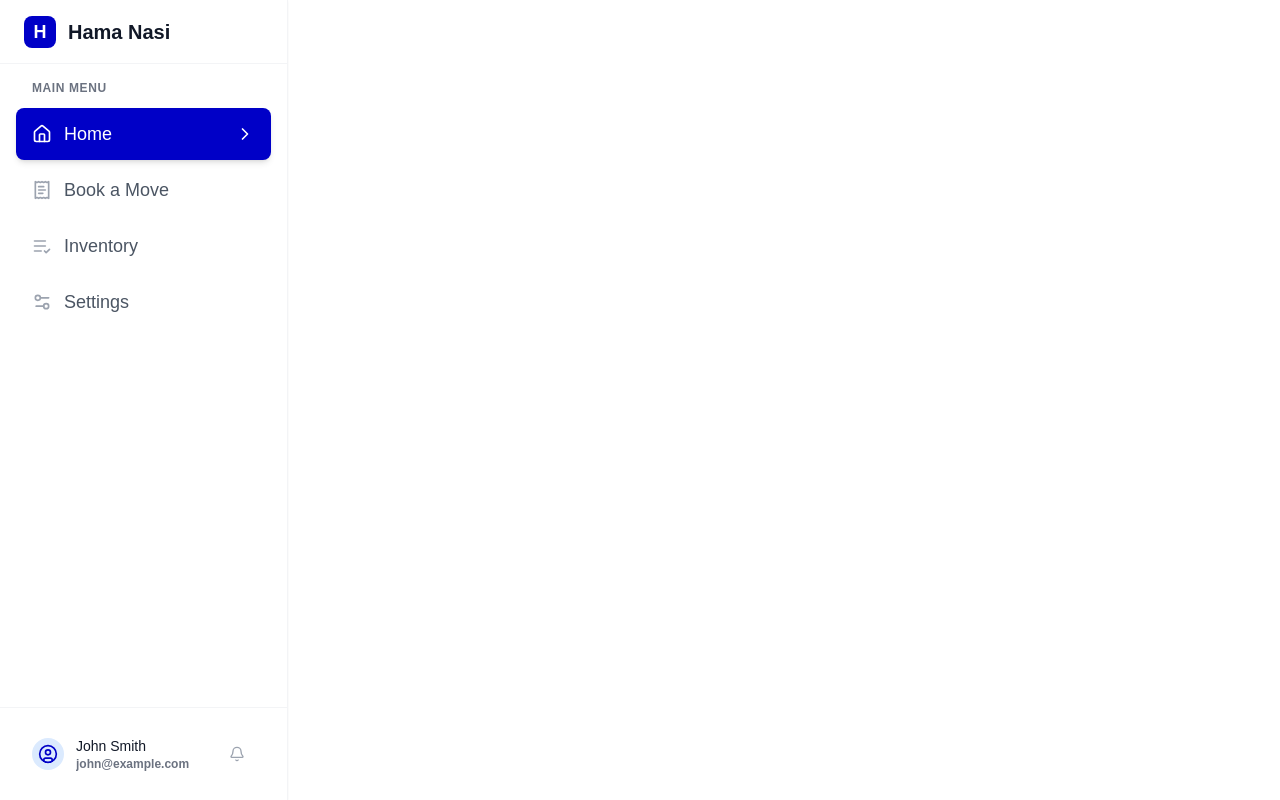
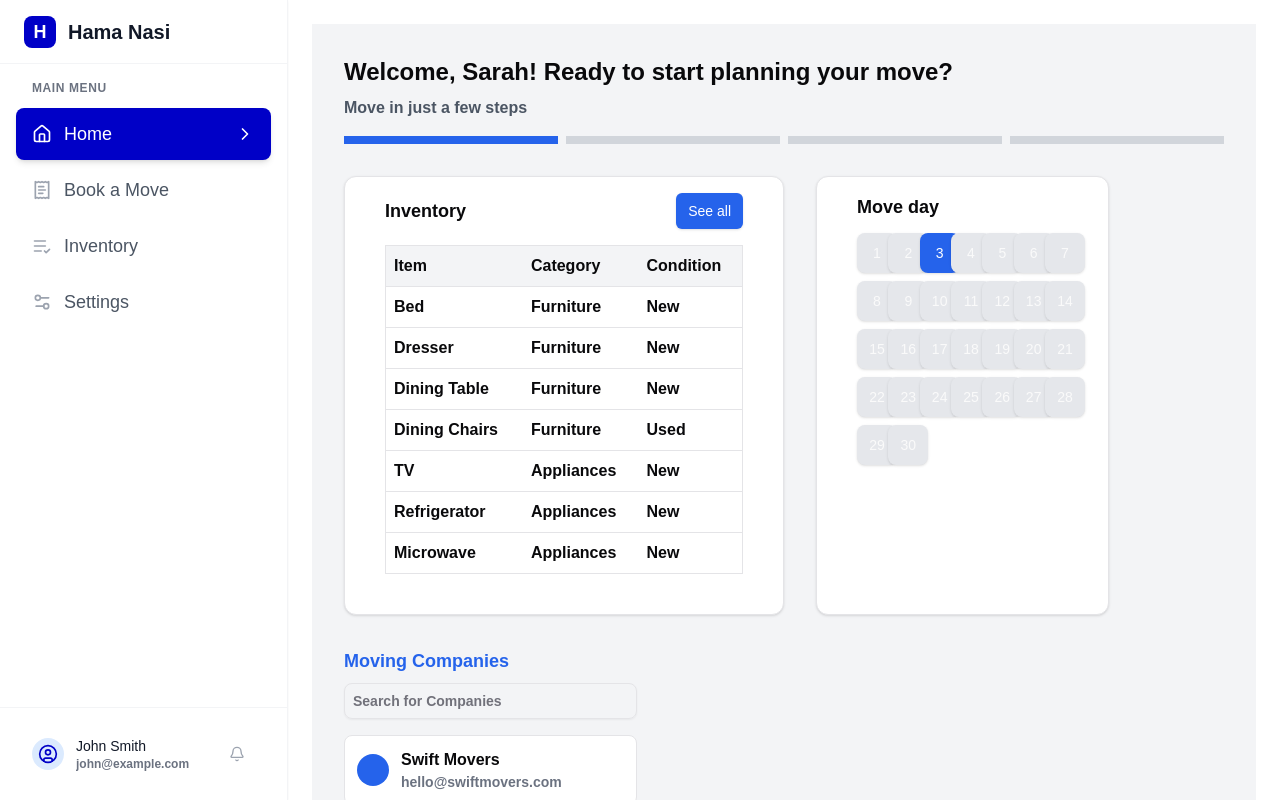
Before and after one commit to JasperMunene/hama-nasi, a Next.js app in the folder client/: page /dashboard in a window 1280 px wide. Built offline with nearby package versions, Linux system fonts and the light colour scheme; no server answers; a web font is replaced by a local one.

Commit message:
add progress bar to the home page

```diff
--- a/client/src/app/dashboard/book-move/page.js
+++ b/client/src/app/dashboard/book-move/page.js
@@ -21,7 +21,7 @@ export default function BookMove() {
             <TabsTrigger className="px-4 py-2 text-gray-700 hover:text-blue-500" value="track-move">Track Move</TabsTrigger>
           </TabsList>
 
-          {/* Quotes Section */}
+
           <TabsContent value="quotes">
             <CardContent>
               <h2 className="text-xl font-semibold mb-3">Request a Quote</h2>
@@ -35,7 +35,7 @@ export default function BookMove() {
             </CardContent>
           </TabsContent>
 
-          {/* Move History Section */}
+
           <TabsContent value="move-history">
             <CardContent>
               <h2 className="text-xl font-semibold mb-3">Move History</h2>
@@ -60,7 +60,7 @@ export default function BookMove() {
             </CardContent>
           </TabsContent>
 
-          {/* Track Move Section */}
+
           <TabsContent value="track-move">
             <CardContent>
               <h2 className="text-xl font-semibold mb-3">Track Your Move</h2>
--- a/client/src/app/dashboard/page.js
+++ b/client/src/app/dashboard/page.js
@@ -1,11 +1,129 @@
-import React from 'react'
+'use client';
 
+import { useState } from 'react';
+import { Card, CardContent } from '@/components/ui/card';
+import { Button } from '@/components/ui/button';
+import { Input } from '@/components/ui/input';
 
-const Dashboard = () => {
+export default function HomePage() {
+  const [selectedDate, setSelectedDate] = useState(3);
+  const inventoryItems = [
+    { item: 'Bed', category: 'Furniture', condition: 'New' },
+    { item: 'Dresser', category: 'Furniture', condition: 'New' },
+    { item: 'Dining Table', category: 'Furniture', condition: 'New' },
+    { item: 'Dining Chairs', category: 'Furniture', condition: 'Used' },
+    { item: 'TV', category: 'Appliances', condition: 'New' },
+    { item: 'Refrigerator', category: 'Appliances', condition: 'New' },
+    { item: 'Microwave', category: 'Appliances', condition: 'New' },
+  ];
+
+  const companies = [
+    { name: 'Swift Movers', email: 'hello@swiftmovers.com' },
+    { name: 'Fast Movers', email: 'contact@fastmovers.com' },
+    { name: 'Shift Movers', email: 'info@shiftmovers.com' },
+  ];
+
   return (
-    <div>
+    <div className="w-full min-h-screen bg-gray-100 p-8">
+      <h1 className="text-2xl font-bold">Welcome, Sarah! Ready to start planning your move?</h1>
+      <p className="text-gray-600 mt-2">Move in just a few steps</p>
+
+      {/* Progress Bar */}
+      <div className="w-full flex gap-2 mt-4">
+        <div className="w-1/4 h-2 bg-blue-600"></div>
+        <div className="w-1/4 h-2 bg-gray-300"></div>
+        <div className="w-1/4 h-2 bg-gray-300"></div>
+        <div className="w-1/4 h-2 bg-gray-300"></div>
+      </div>
+
+      {/* Inventory & Calendar */}
+      <div className="flex gap-8 mt-8">
+        <Card className="w-1/2 p-4">
+          <CardContent>
+            <div className="flex justify-between items-center">
+              <h2 className="text-lg font-semibold">Inventory</h2>
+              <Button className="bg-blue-600 text-white px-3 py-1">See all</Button>
+            </div>
+            <table className="w-full mt-4 border">
+              <thead className="bg-gray-100">
+                <tr>
+                  <th className="p-2 text-left">Item</th>
+                  <th className="p-2 text-left">Category</th>
+                  <th className="p-2 text-left">Condition</th>
+                </tr>
+              </thead>
+              <tbody>
+                {inventoryItems.map((item, index) => (
+                  <tr key={index} className="border-t">
+                    <td className="p-2">{item.item}</td>
+                    <td className="p-2">{item.category}</td>
+                    <td className="p-2">{item.condition}</td>
+                  </tr>
+                ))}
+              </tbody>
+            </table>
+          </CardContent>
+        </Card>
+
+        {/* Calendar */}
+        <Card className="w-1/3 p-4">
+          <CardContent>
+            <h2 className="text-lg font-semibold mb-3">Move day</h2>
+            <div className="grid grid-cols-7 gap-2 text-center">
+              {[...Array(30).keys()].map((day) => (
+                <Button
+                  key={day + 1}
+                  className={`p-2 w-10 h-10 rounded-lg ${
+                    selectedDate === day + 1 ? 'bg-blue-600 text-white' : 'bg-gray-200'
+                  }`}
+                  onClick={() => setSelectedDate(day + 1)}
+                >
+                  {day + 1}
+                </Button>
+              ))}
+            </div>
+          </CardContent>
+        </Card>
+      </div>
+
+      {/* Moving Companies */}
+      <div className="mt-8 w-1/3">
+        <h2 className="text-lg font-semibold text-blue-600">Moving Companies</h2>
+        <Input className="w-full p-2 mt-2 border rounded-lg" placeholder="Search for Companies" />
+        <div className="mt-4 space-y-3">
+          {companies.map((company, index) => (
+            <div key={index} className="flex items-center gap-3 p-3 border rounded-lg bg-white">
+              <div className="w-8 h-8 bg-blue-600 rounded-full"></div>
+              <div>
+                <h3 className="font-semibold">{company.name}</h3>
+                <p className="text-gray-500 text-sm">{company.email}</p>
+              </div>
+            </div>
+          ))}
+        </div>
+      </div>
+
+      {/* Customer Reviews */}
+      <div className="mt-12">
+        <h2 className="text-lg font-semibold">Customer Review</h2>
+        <p className="text-gray-500">Eum fuga consequentur utadsi et.</p>
+        <div className="flex gap-6 mt-4">
+          <Card className="w-1/3 p-4">
+            <CardContent>
+              <h3 className="font-semibold">Luka</h3>
+              <p className="text-gray-500 text-sm">2 days ago</p>
+              <p className="mt-2 text-gray-600">Lorem Ipsum is simply dummy text.</p>
+            </CardContent>
+          </Card>
+          <Card className="w-1/3 p-4">
+            <CardContent>
+              <h3 className="font-semibold">Sofia</h3>
+              <p className="text-gray-500 text-sm">2 days ago</p>
+              <p className="mt-2 text-gray-600">Lorem Ipsum is simply dummy text.</p>
+            </CardContent>
+          </Card>
+        </div>
+      </div>
     </div>
-  )
+  );
 }
-
-export default Dashboard
--- a/client/src/app/onboarding/page.js
+++ b/client/src/app/onboarding/page.js
@@ -74,7 +74,7 @@ const onboarding = () => {
 
       <div className="w-1/2 flex items-center justify-center">
         <Image
-          src="/courier-delivered-boxes-businessman.png"
+          src="/6333.jpg"
           alt="Ongeza"
           width={400}
           height={500}
```
